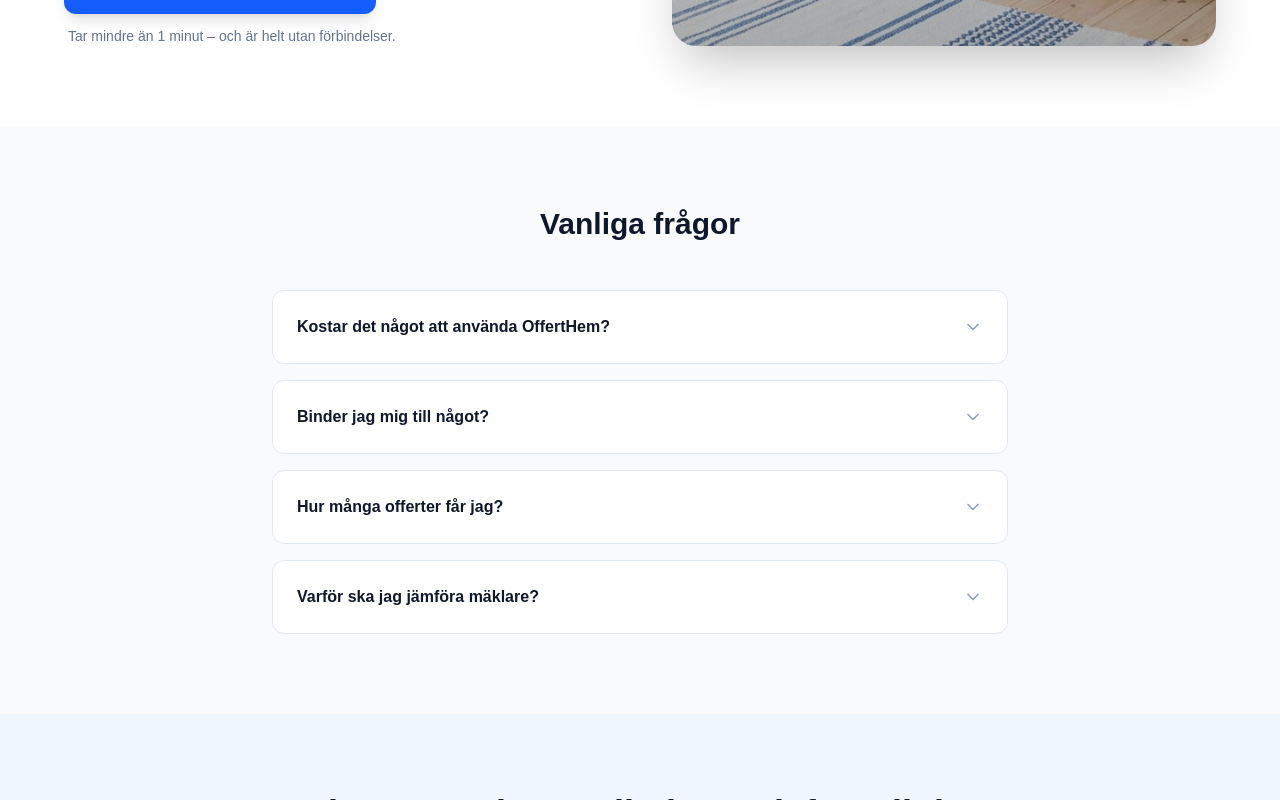
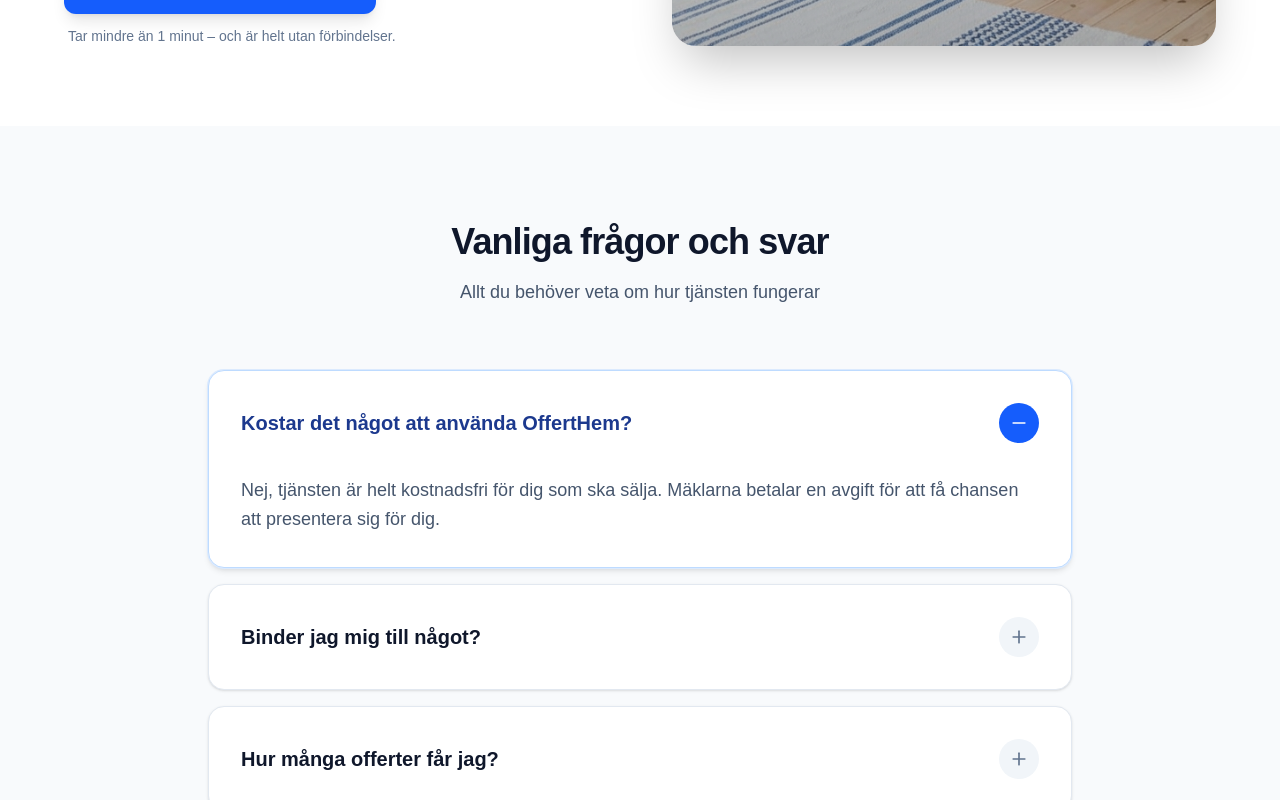
Before and after one commit to erik687/offerthem-web, a Next.js app: page / in a window 1280 px wide. Shown: the part 3780-4580 px from the top of the page. Built offline with nearby package versions, Linux system fonts and the light colour scheme.

Commit message:
feat: redesign FAQ section with animations

```diff
--- a/components/FAQSection.tsx
+++ b/components/FAQSection.tsx
@@ -1,7 +1,8 @@
 "use client";
 
 import { useState } from "react";
-import { ChevronDown, ChevronUp } from "lucide-react";
+import { Plus, Minus } from "lucide-react";
+import { motion, AnimatePresence } from "framer-motion";
 
 export const FAQSection = () => {
     const faqs = [
@@ -11,7 +12,7 @@ export const FAQSection = () => {
         },
         {
             q: "Binder jag mig till något?",
-            a: "Absolut inte. Du bestämmer helt själv om du vill gå vidare med någon av mäklarna vi föreslår eller inte."
+            a: "Absolut inte. Du bestämmer helt själv om du vill gå vidare med någon av mäklarna vi föreslår eller inte. Om ingen känns rätt kan du enkelt tacka nej."
         },
         {
             q: "Hur många offerter får jag?",
@@ -19,17 +20,25 @@ export const FAQSection = () => {
         },
         {
             q: "Varför ska jag jämföra mäklare?",
-            a: "Arvoden och slutpriser kan skilja sig kraftigt. Genom att jämföra säkerställer du att du får bäst betalt till rimligast villkor."
+            a: "Arvoden och slutpriser kan skilja sig kraftigt. Genom att jämföra säkerställer du att du får bäst betalt till rimligast villkor. Vår statistik visar att säljare som jämför ofta får ett högre slutpris."
+        },
+        {
+            q: "Hur vet jag att mäklarna är bra?",
+            a: "Vi samarbetar endast med registrerade fastighetsmäklare som granskas löpande. Vi kollar även kundomdömen och försäljningshistorik för att säkerställa hög kvalitet."
         }
     ];
 
     return (
-        <section className="py-20 bg-slate-50">
-            <div className="container mx-auto px-4 max-w-3xl">
-                <h2 className="text-3xl font-bold text-slate-900 mb-12 text-center">Vanliga frågor</h2>
+        <section className="py-24 bg-slate-50">
+            <div className="container mx-auto px-4 max-w-4xl">
+                <div className="text-center mb-16">
+                    <h2 className="text-3xl md:text-4xl font-bold text-slate-900 mb-4 tracking-tight">Vanliga frågor och svar</h2>
+                    <p className="text-slate-600 text-lg">Allt du behöver veta om hur tjänsten fungerar</p>
+                </div>
+
                 <div className="space-y-4">
                     {faqs.map((item, i) => (
-                        <FAQItem key={i} question={item.q} answer={item.a} />
+                        <FAQItem key={i} question={item.q} answer={item.a} isOpen={i === 0} />
                     ))}
                 </div>
             </div>
@@ -37,23 +46,41 @@ export const FAQSection = () => {
     );
 };
 
-const FAQItem = ({ question, answer }: { question: string, answer: string }) => {
-    const [isOpen, setIsOpen] = useState(false);
+const FAQItem = ({ question, answer, isOpen: defaultOpen = false }: { question: string, answer: string, isOpen?: boolean }) => {
+    const [isOpen, setIsOpen] = useState(defaultOpen);
 
     return (
-        <div className="bg-white rounded-xl border border-slate-200 overflow-hidden">
+        <div
+            className={`bg-white rounded-2xl border transition-all duration-300 overflow-hidden ${isOpen ? 'border-blue-200 shadow-md ring-1 ring-blue-100' : 'border-slate-200 shadow-sm hover:border-blue-200'
+                }`}
+        >
             <button
                 onClick={() => setIsOpen(!isOpen)}
-                className="w-full flex items-center justify-between p-6 text-left hover:bg-slate-50 transition-colors"
+                className="w-full flex items-center justify-between p-6 md:p-8 text-left cursor-pointer outline-none"
             >
-                <span className="font-semibold text-slate-900">{question}</span>
-                {isOpen ? <ChevronUp className="w-5 h-5 text-slate-400" /> : <ChevronDown className="w-5 h-5 text-slate-400" />}
+                <span className={`font-bold text-lg md:text-xl transition-colors ${isOpen ? 'text-blue-900' : 'text-slate-900'}`}>
+                    {question}
+                </span>
+                <div className={`flex-shrink-0 ml-4 w-10 h-10 rounded-full flex items-center justify-center transition-all duration-300 ${isOpen ? 'bg-blue-600 text-white rotate-180' : 'bg-slate-100 text-slate-500 hover:bg-blue-50 hover:text-blue-600'
+                    }`}>
+                    {isOpen ? <Minus className="w-5 h-5" /> : <Plus className="w-5 h-5" />}
+                </div>
             </button>
-            {isOpen && (
-                <div className="p-6 pt-0 text-slate-600 leading-relaxed border-t border-slate-100 mt-2">
-                    {answer}
-                </div>
-            )}
+
+            <AnimatePresence>
+                {isOpen && (
+                    <motion.div
+                        initial={{ opacity: 0, height: 0 }}
+                        animate={{ opacity: 1, height: "auto" }}
+                        exit={{ opacity: 0, height: 0 }}
+                        transition={{ duration: 0.3, ease: "easeInOut" }}
+                    >
+                        <div className="px-6 md:px-8 pb-8 text-slate-600 leading-relaxed text-lg border-t border-transparent">
+                            {answer}
+                        </div>
+                    </motion.div>
+                )}
+            </AnimatePresence>
         </div>
     );
 };
```
